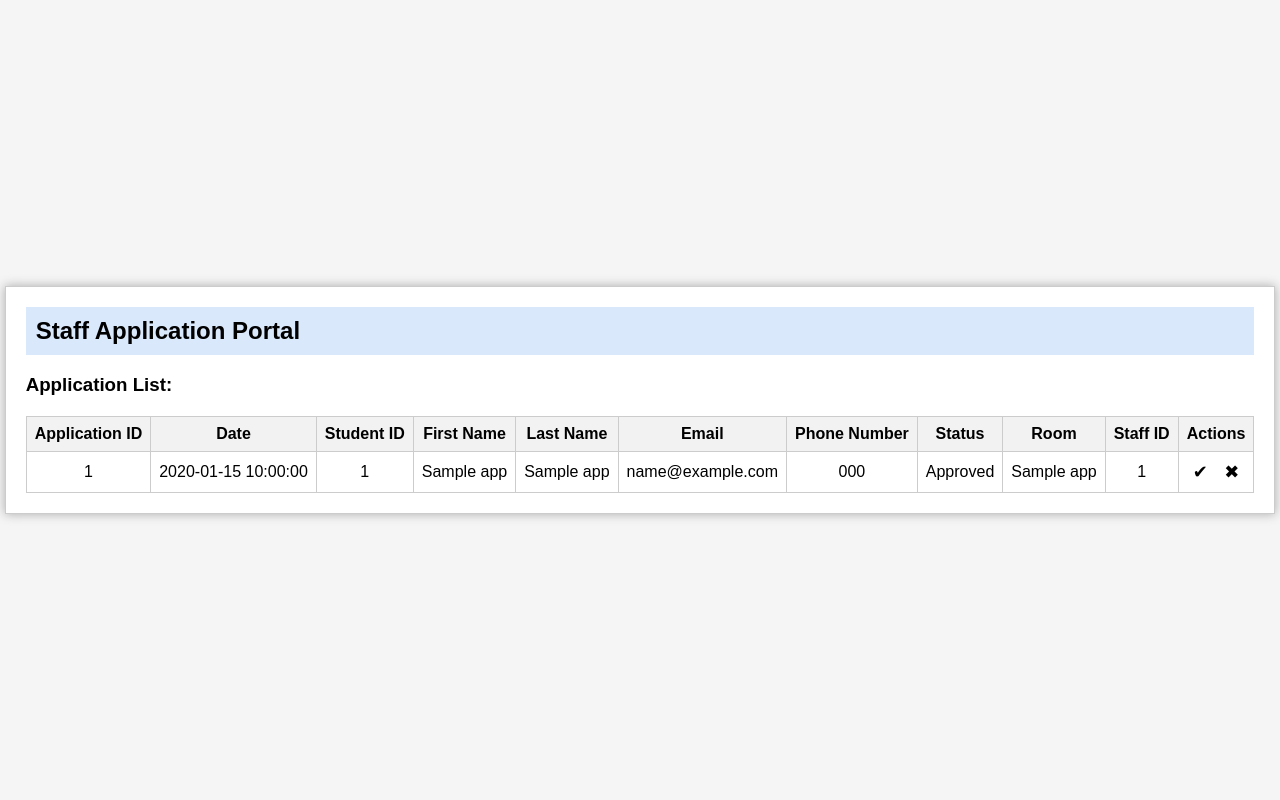
After one commit to Jinook-Kim/itc350, a Flask app: template templates/staff_application_portal.html in a window 1280 px wide. The commit adds this page. Run offline with Flask 3, Linux system fonts and the light colour scheme; the template is opened without the code that fills it: most values are stand-ins (such as "Sample title", 1, 10 or a date in 2020).

Commit message:
Staff Application Portal working

```diff
--- a/main.py
+++ b/main.py
@@ -48,7 +48,9 @@ def login():
             session['user_type'] = user_type
             flash('Login successful!', 'success')
             # Redirect to a student or staff dashboard based on user type
-            return redirect(url_for('application_portal'))
+            if user_type == 'staff':
+                return redirect(url_for('staff_application_portal'))
+            return redirect(url_for('student_housing_portal'))
         else:
             flash('Invalid username or password', 'danger')
 
@@ -148,5 +150,103 @@ def withdraw_application():
     flash('Application withdrawn successfully!', 'success')
     return redirect(url_for('student_housing_portal'))
 
+@app.route('/staff_application_portal')
+def staff_application_portal():
+    if 'username' not in session or session['user_type'] != 'staff':
+        flash('You need to log in as staff first.', 'warning')
+        return redirect(url_for('login'))
+
+    conn = get_db_connection()
+    cursor = conn.cursor()
+
+    cursor.execute("SELECT * FROM StaffApplicationsView")
+    applications = cursor.fetchall()
+    conn.close()
+
+    return render_template('staff_application_portal.html', applications=applications)
+
+@app.route('/approve_application/<int:application_id>', methods=['POST'])
+def approve_application(application_id):
+    if 'user_type' not in session or session['user_type'] != 'staff':
+        return redirect(url_for('login'))
+
+    conn = get_db_connection()
+    cursor = conn.cursor()
+
+    # Check if the application is not already approved
+    cursor.execute("SELECT Status FROM HOUSING_APPLICATION WHERE ApplicationID = %s", (application_id,))
+    status = cursor.fetchone()['Status']
+    if status == 'Approved':
+        flash('Application is already approved.', 'warning')
+        conn.close()
+        return redirect(url_for('staff_application_portal'))
+
+    # Find an available dorm room
+    cursor.execute("SELECT DormRoomName FROM DORM_ROOM WHERE AvailableSpots > 0 ORDER BY RAND() LIMIT 1")
+    dorm_room = cursor.fetchone()
+
+    if dorm_room:
+        dorm_room_name = dorm_room['DormRoomName']
+
+        # Assign the dorm room to the student
+        cursor.execute(
+            "UPDATE HOUSING_APPLICATION SET Status = 'Approved' WHERE ApplicationID = %s", (application_id,)
+        )
+        cursor.execute(
+            "UPDATE STUDENT_ACCOUNT SET DormRoomName = %s WHERE StudentID = (SELECT StudentID FROM HOUSING_APPLICATION WHERE ApplicationID = %s)",
+            (dorm_room_name, application_id)
+        )
+        cursor.execute(
+            "UPDATE DORM_ROOM SET AvailableSpots = AvailableSpots - 1 WHERE DormRoomName = %s", (dorm_room_name,)
+        )
+        conn.commit()
+        flash('Application approved and dorm room assigned!', 'success')
+    else:
+        flash('No available dorm rooms to assign.', 'danger')
+
+    conn.close()
+    return redirect(url_for('staff_application_portal'))
+
+@app.route('/reject_application/<int:application_id>', methods=['POST'])
+def reject_application(application_id):
+    if 'user_type' not in session or session['user_type'] != 'staff':
+        return redirect(url_for('login'))
+
+    conn = get_db_connection()
+    cursor = conn.cursor()
+
+    # Fetch the student ID and assigned dorm room if any
+    cursor.execute(
+        "SELECT sa.StudentID, sa.DormRoomName FROM HOUSING_APPLICATION ha "
+        "JOIN STUDENT_ACCOUNT sa ON ha.StudentID = sa.StudentID WHERE ha.ApplicationID = %s",
+        (application_id,)
+    )
+    result = cursor.fetchone()
+
+    if result:
+        student_id = result['StudentID']
+        dorm_room_name = result['DormRoomName']
+
+        # If a dorm room was assigned, free it up
+        if dorm_room_name:
+            cursor.execute(
+                "UPDATE DORM_ROOM SET AvailableSpots = AvailableSpots + 1 WHERE DormRoomName = %s", (dorm_room_name,)
+            )
+            cursor.execute(
+                "UPDATE STUDENT_ACCOUNT SET DormRoomName = NULL WHERE StudentID = %s", (student_id,)
+            )
+
+        # Update the application status
+        cursor.execute(
+            "UPDATE HOUSING_APPLICATION SET Status = 'Rejected' WHERE ApplicationID = %s", (application_id,)
+        )
+        conn.commit()
+        flash('Application rejected and dorm room freed if it was assigned.', 'success')
+    else:
+        flash('Application not found.', 'warning')
+
+    conn.close()
+    return redirect(url_for('staff_application_portal'))
+
 if __name__ == '__main__':
     app.run(host="0.0.0.0", port=8080, debug=True)
--- a/static/styles.css
+++ b/static/styles.css
@@ -9,13 +9,17 @@ body {
 }
 
 .container {
-    text-align: center;
+    max-width: 100%;
+    overflow-x: auto;
+    margin: 0 auto;
+    padding: 20px;
+    border: 1px solid #ccc;
+    box-shadow: 0px 0px 10px 0px #aaa;
     background-color: white;
-    border: 1px solid #ccc;
-    padding: 20px;
-    box-shadow: 0px 0px 10px 0px #aaa;
-    max-width: 800px;
-    width: 100%;
+}
+
+.content {
+    overflow-x: auto;
 }
 
 .header {
@@ -63,3 +67,32 @@ body {
     color: blue;
     text-decoration: none;
 }
+
+table {
+    width: 100%;
+    border-collapse: collapse;
+    margin-top: 20px;
+}
+
+th, td {
+    border: 1px solid #ccc;
+    padding: 8px;
+    text-align: center;
+    white-space: nowrap;
+}
+
+th {
+    background-color: #f2f2f2;
+    font-weight: bold;
+}
+
+button {
+    background-color: transparent;
+    border: none;
+    cursor: pointer;
+    font-size: 18px;
+}
+
+button:hover {
+    color: green;
+}
--- /dev/null
+++ b/templates/staff_application_portal.html
@@ -0,0 +1,53 @@
+<!DOCTYPE html>
+<html lang="en">
+<head>
+    <meta charset="UTF-8">
+    <title>Staff Application Portal</title>
+    <link rel="stylesheet" href="{{ url_for('static', filename='styles.css') }}">
+</head>
+<body>
+    <div class="container">
+        <div class="header">Staff Application Portal</div>
+        <div class="content">
+            <h3>Application List:</h3>
+            <table>
+                <tr>
+                    <th>Application ID</th>
+                    <th>Date</th>
+                    <th>Student ID</th>
+                    <th>First Name</th>
+                    <th>Last Name</th>
+                    <th>Email</th>
+                    <th>Phone Number</th>
+                    <th>Status</th>
+                    <th>Room</th>
+                    <th>Staff ID</th>
+                    <th>Actions</th>
+                </tr>
+                {% for app in applications %}
+                <tr>
+                    <td>{{ app.application_id }}</td>
+                    <td>{{ app.submission_date }}</td>
+                    <td>{{ app.student_id }}</td>
+                    <td>{{ app.student_first_name }}</td>
+                    <td>{{ app.student_last_name }}</td>
+                    <td>{{ app.student_email }}</td>
+                    <td>{{ app.student_phone }}</td>
+                    <td>{{ app.status }}</td>
+                    <td>{{ app.room_name }}</td>
+                    <td>{{ app.staff_id }}</td>
+                    <td>
+                        <form action="{{ url_for('approve_application', application_id=app.application_id) }}" method="post" style="display:inline;">
+                            <button type="submit">✔</button>
+                        </form>
+                        <form action="{{ url_for('reject_application', application_id=app.application_id) }}" method="post" style="display:inline;">
+                            <button type="submit">✖</button>
+                        </form>
+                    </td>
+                </tr>
+                {% endfor %}
+            </table>
+        </div>
+    </div>
+</body>
+</html>
--- /dev/null
+++ b/test.py
@@ -0,0 +1,5 @@
+import bcrypt
+
+password = "1234"
+hashed_password = bcrypt.hashpw(password.encode('utf-8'), bcrypt.gensalt()).decode('utf-8')
+print(hashed_password)
```
